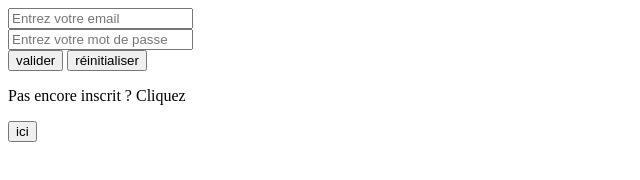
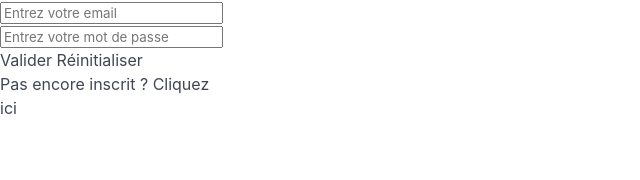
Before and after one commit to jessicajnx/B2IN_AlpineJS, a website with bundled scripts: page site.html in a window 1280 px wide. Shown: the whole page, without its empty margins (0-640 px from the left). Built offline with nearby package versions, Linux system fonts and the light colour scheme.

Commit message:
ajustements

```diff
--- a/site.html
+++ b/site.html
@@ -4,9 +4,9 @@
 <head>
     <meta charset="UTF-8">
     <meta name="viewport" content="width=device-width, initial-scale=1.0">
-    <meta name="description" content="application de ..">
-    <meta name="author" content="jj">
-    <meta name="keywords" content="computers, france, ordinateurs">
+    <meta name="description" content="Blog pour lecteurs">
+    <meta name="author" content="Antoine ROCQ & Jessica JAUNAUX">
+    <meta name="keywords" content="books, blog">
     <meta name="robots" content="index, follow">
 
     <title>ComputerMania</title>
@@ -34,8 +34,8 @@
             </section>
 
             <section class="form_buttons">
-                <button type="submit">valider</button>
-                <button type="reset">réinitialiser</button>
+                <button type="submit">Valider</button>
+                <button type="reset">Réinitialiser</button>
 
             </section>
         </form>
--- a/style.css
+++ b/style.css
@@ -1 +1 @@
-/*@import "https://cdn.jsdelivr.net/npm/bulma@1.0.2/css/bulma.min.css";*/
+@import "https://cdn.jsdelivr.net/npm/bulma@1.0.2/css/bulma.min.css";
```
